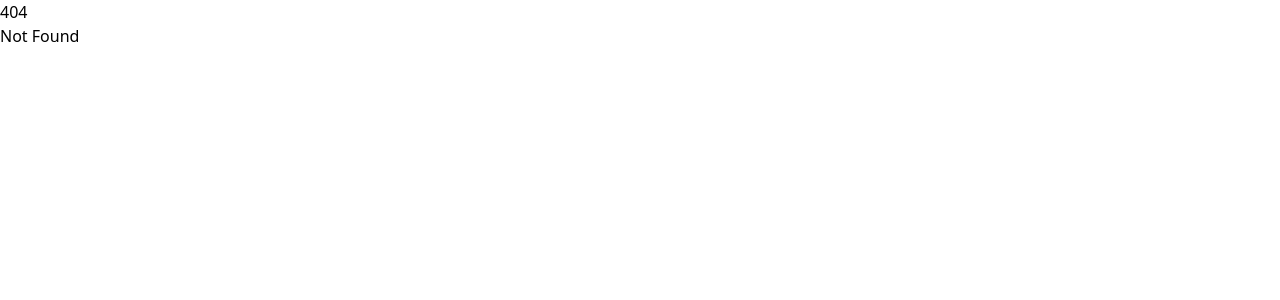
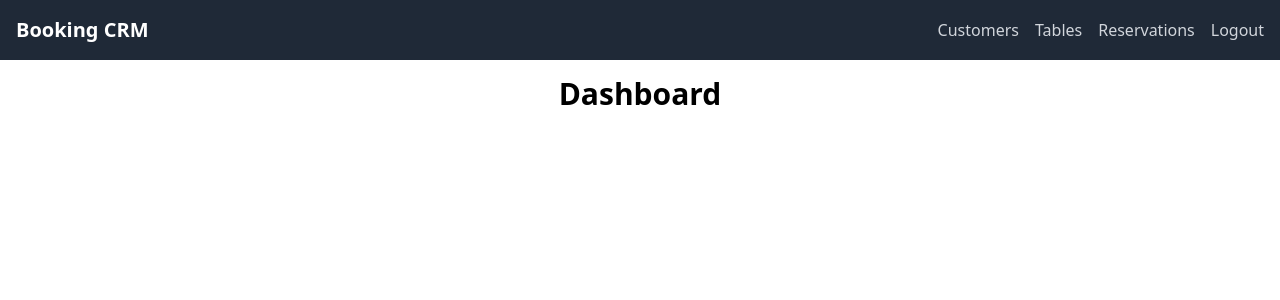
Before and after one commit to sahinmeric/booking-crm, a SvelteKit app in the folder frontend/: page /dashboard in a window 1280 px wide. Before the commit this address had no page. Shown: the top 300 px of the page. Built offline with nearby package versions, Linux system fonts and the light colour scheme.

Commit message:
Simple dashboard added

```diff
--- /dev/null
+++ b/frontend/src/routes/dashboard/+page.svelte
@@ -0,0 +1,9 @@
+<script lang="ts">
+	import Navbar from '$lib/components/Navbar.svelte';
+</script>
+
+<Navbar />
+
+<main class="flex flex-col items-center p-4">
+	<h1 class="text-3xl font-bold mb-6">Dashboard</h1>
+</main>
```
